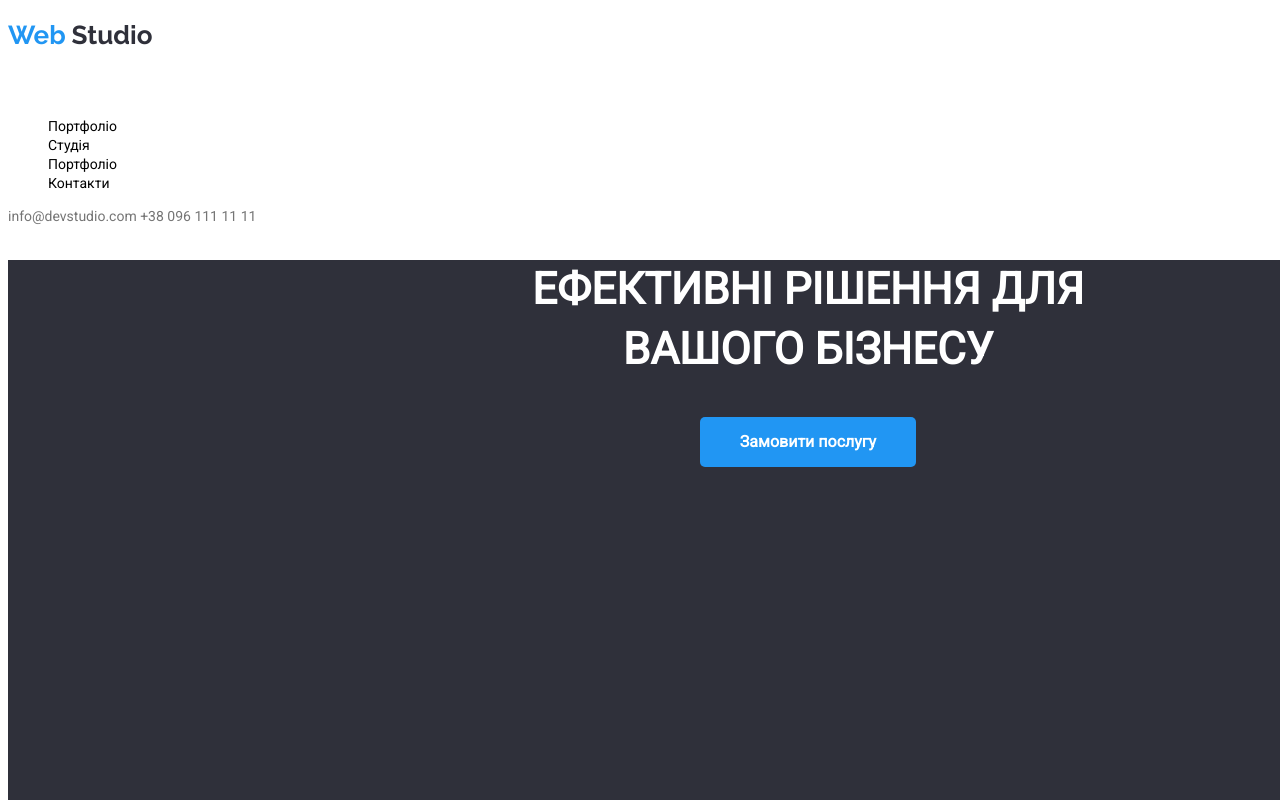
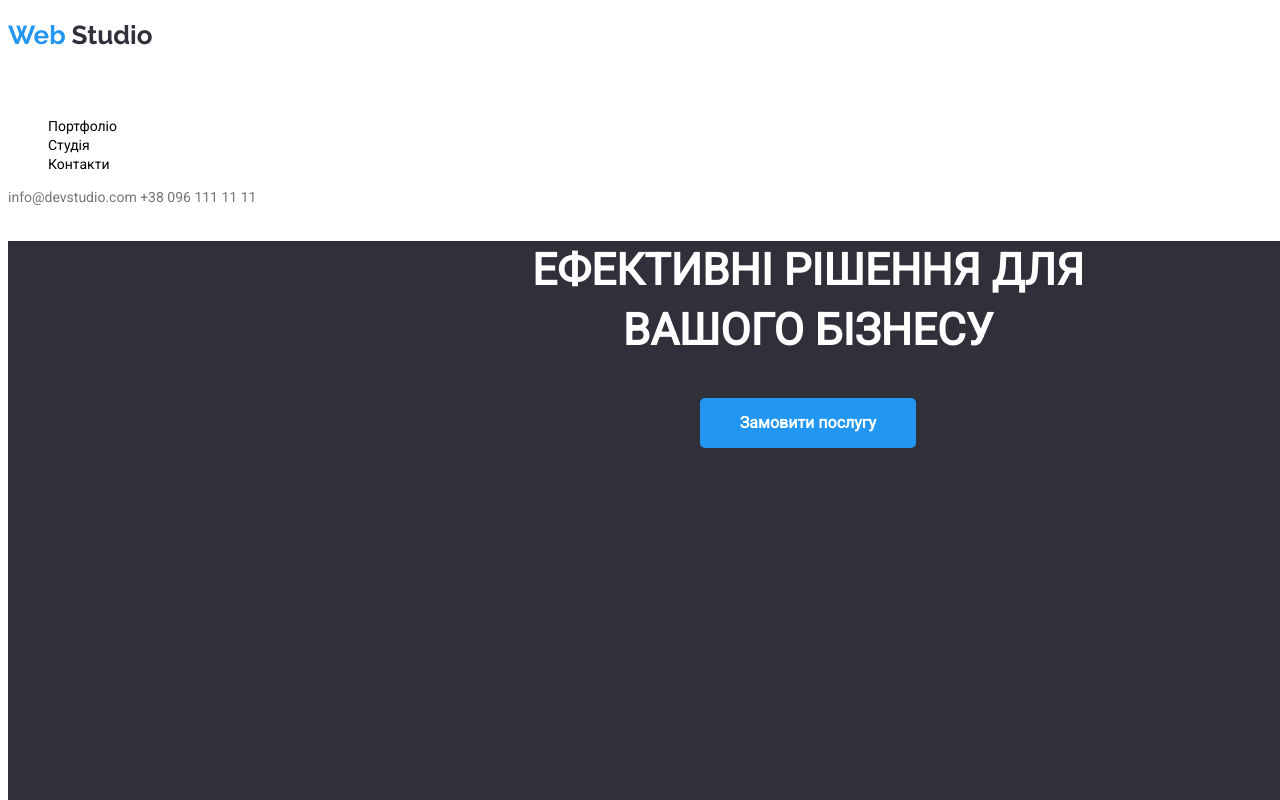
Before and after one commit to Andrey15-code/WebStudio, a plain HTML site: page index.html in a window 1280 px wide. Shown: the top 800 px of the page. Drawn offline with Linux system fonts and the light colour scheme.

Commit message:
portfolio

```diff
--- a/index.html
+++ b/index.html
@@ -31,7 +31,6 @@
           <ul class="nav-list">
             <li class="nav-item"><a href="./portfolio.html" class="nav-link">Портфоліо</a></li>
             <li class="nav-item"><a href="#" class="nav-link">Студія</a></li>
-            <li class="nav-item"><a href="#" class="nav-link">Портфоліо</a></li>
             <li class="nav-item"><a href="#" class="nav-link">Контакти</a></li>
           </ul>
         </nav>
```
